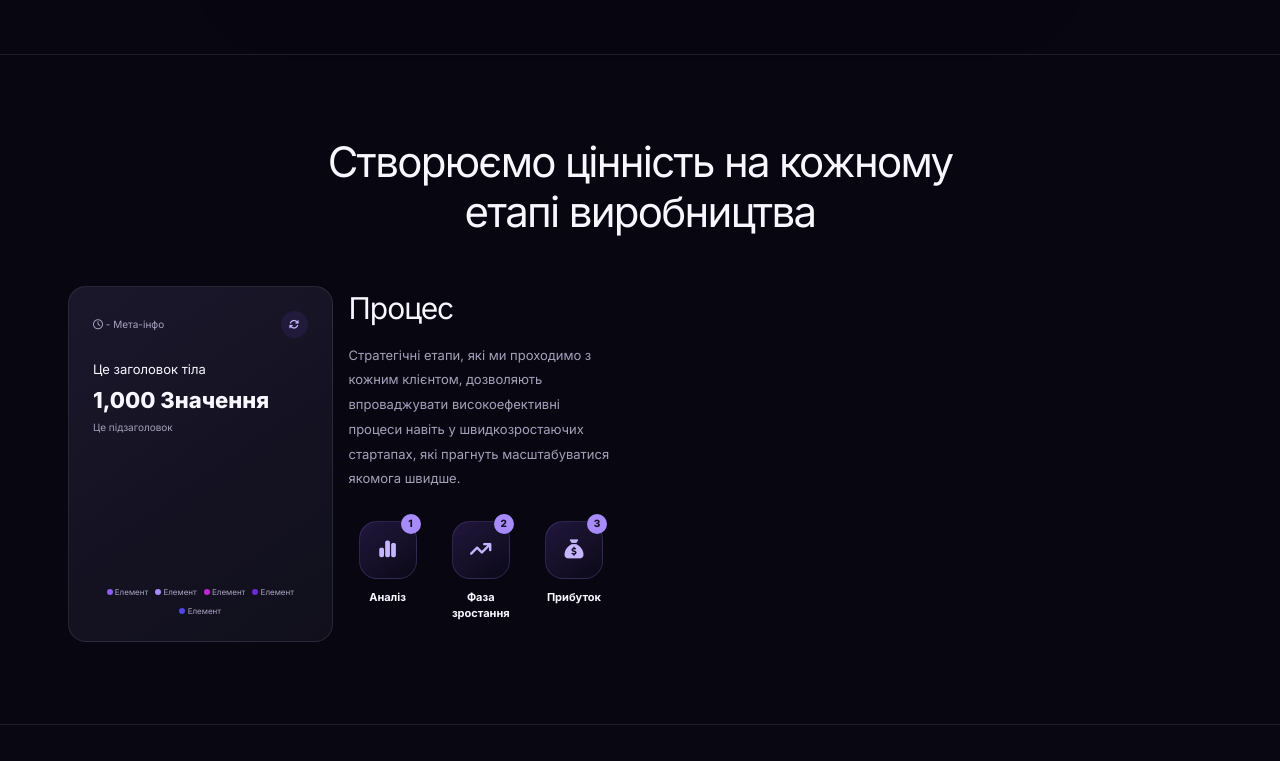
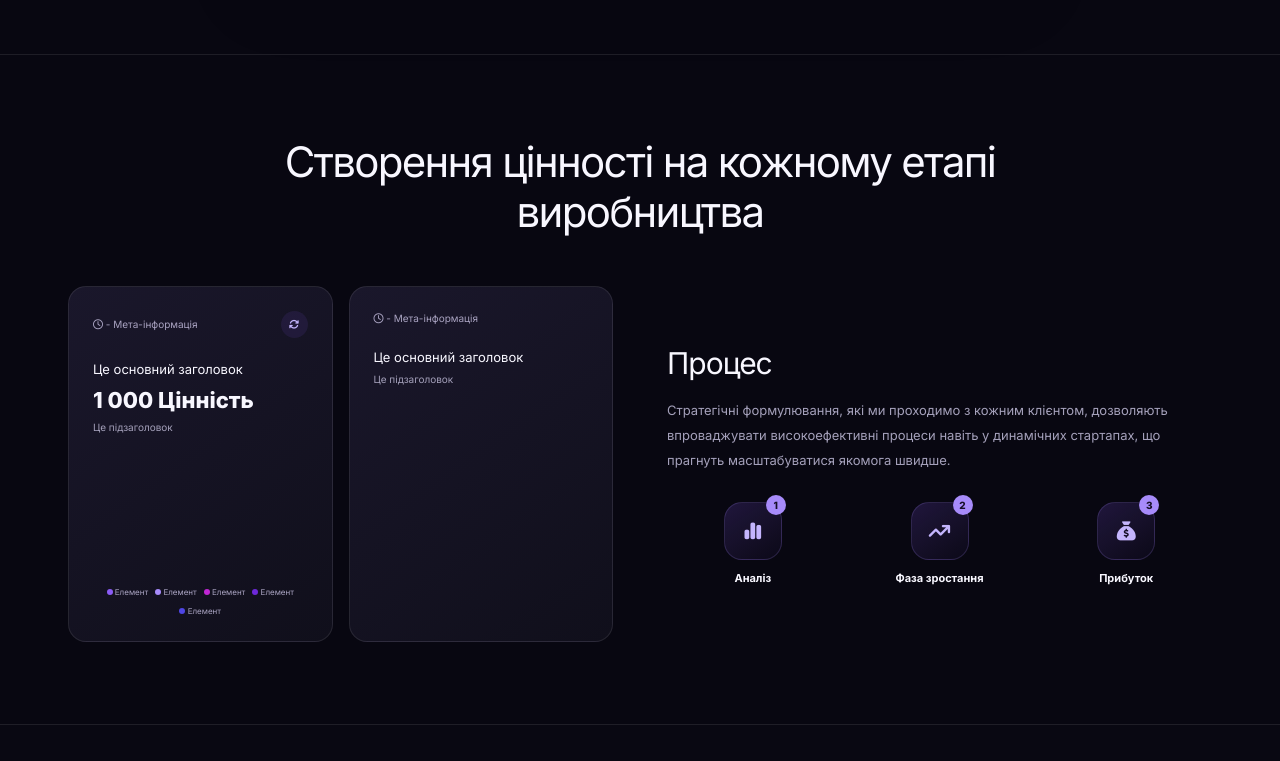
Before and after one commit to Romanif715/RiseFinance, a plain HTML site: page index.html in a window 1280 px wide. Shown: the part 1580-2341 px from the top of the page. Drawn offline with nearby package versions, Linux system fonts and the light colour scheme; a script that the page names is missing.

Commit message:
Refactor value section in index.html

```diff
--- a/index.html
+++ b/index.html
@@ -150,23 +150,23 @@
       </div>
     </div>
 
-    <!-- VALUE -->
+    <!-- VALUE СЕКЦІЯ -->
 <div class="value-section">
   <div class="value-container">
-        <h2 class="value-heading">Створюємо цінність на кожному етапі виробництва</h2>
+    <h2 class="value-heading">Створення цінності на кожному етапі виробництва</h2>
 
     <div class="value-two-columns">
       <div class="value-left-col">
         <div class="meta-card">
           <div class="meta-box">
             <div class="meta-header">
-                  <span><i class="fa-regular fa-clock"></i> - Мета-інфо</span>
+              <span><i class="fa-regular fa-clock"></i> - Мета-інформація</span>
               <div class="refresh-circle" id="refreshPieBtn">
                 <i class="fa-solid fa-arrows-rotate"></i>
               </div>
             </div>
-                <h3 class="meta-body-title">Це заголовок тіла</h3>
-                <div class="meta-big-value">1,000 Значення</div>
+            <h3 class="meta-body-title">Це основний заголовок</h3>
+            <div class="meta-big-value">1 000 Цінність</div>
             <p class="meta-subtitle">Це підзаголовок</p>
 
             <div class="pie-wrapper">
@@ -183,28 +183,44 @@
           </div>
         </div>
 
+        <div class="meta-card">
+          <div class="meta-box">
+            <div class="meta-header">
+              <span><i class="fa-regular fa-clock"></i> - Мета-інформація</span>
+            </div>
+            <h3 class="meta-body-title">Це основний заголовок</h3>
+            <p class="meta-subtitle">Це підзаголовок</p>
+          </div>
+        </div>
+      </div>
 
       <div class="value-right-col">
         <div class="process-badge-wrapper">
           <h3 class="process-main-title">Процес</h3>
         </div>
         <p class="process-description">
-              Стратегічні етапи, які ми проходимо з кожним клієнтом, дозволяють впроваджувати високоефективні процеси навіть у швидкозростаючих стартапах, які прагнуть масштабуватися якомога швидше.
+          Стратегічні формулювання, які ми проходимо з кожним клієнтом, дозволяють впроваджувати високоефективні процеси навіть у динамічних стартапах, що прагнуть масштабуватися якомога швидше.
         </p>
 
         <div class="steps-wrapper">
           <div class="step-item">
-                <div class="step-icon-bg"><i class="fa-solid fa-chart-simple"></i></div>
+            <div class="step-icon-bg">
+              <i class="fa-solid fa-chart-simple"></i>
+            </div>
             <div class="step-number">1</div>
             <div class="step-name">Аналіз</div>
           </div>
           <div class="step-item">
-                <div class="step-icon-bg"><i class="fa-solid fa-arrow-trend-up"></i></div>
+            <div class="step-icon-bg">
+              <i class="fa-solid fa-arrow-trend-up"></i>
+            </div>
             <div class="step-number">2</div>
             <div class="step-name">Фаза зростання</div>
           </div>
           <div class="step-item">
-                <div class="step-icon-bg"><i class="fa-solid fa-sack-dollar"></i></div>
+            <div class="step-icon-bg">
+              <i class="fa-solid fa-sack-dollar"></i>
+            </div>
             <div class="step-number">3</div>
             <div class="step-name">Прибуток</div>
           </div>
```
Lines whose indentation alone changed are shown as unchanged.
